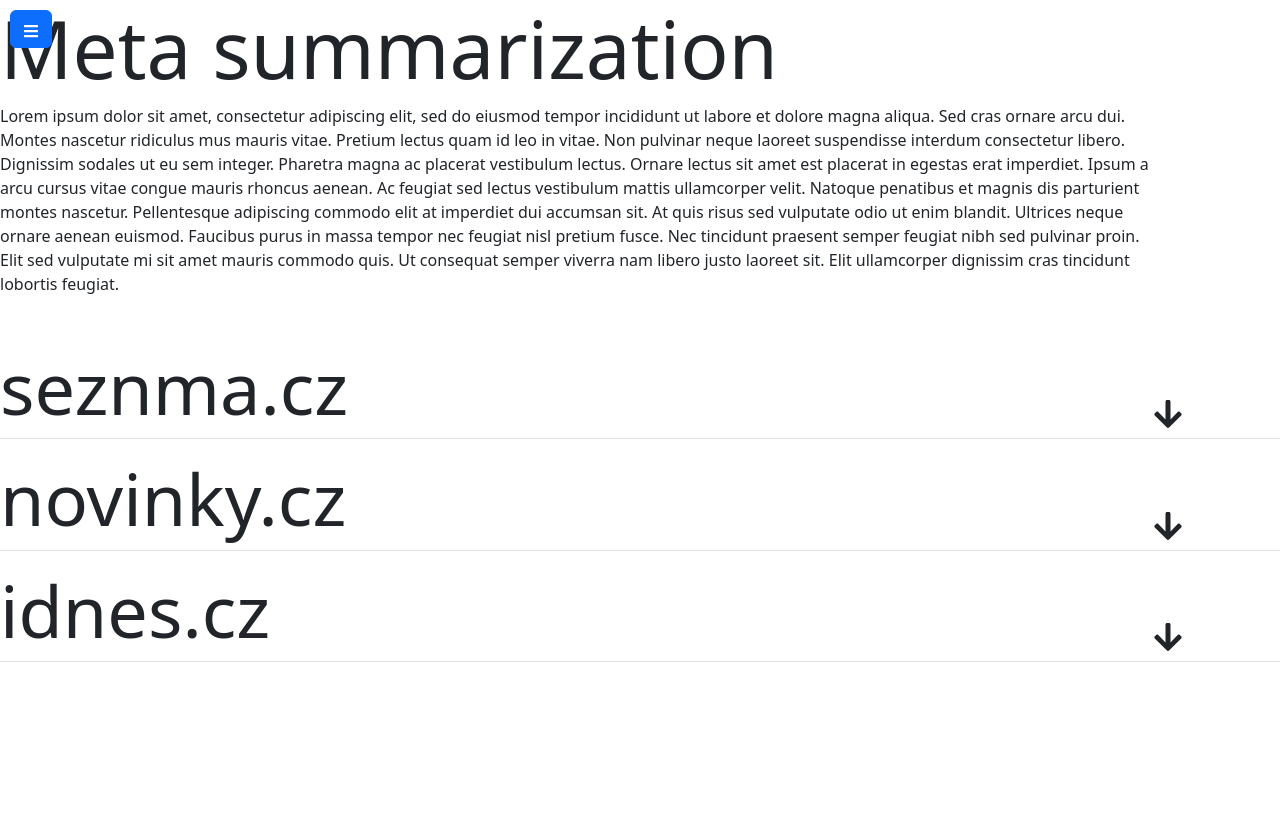
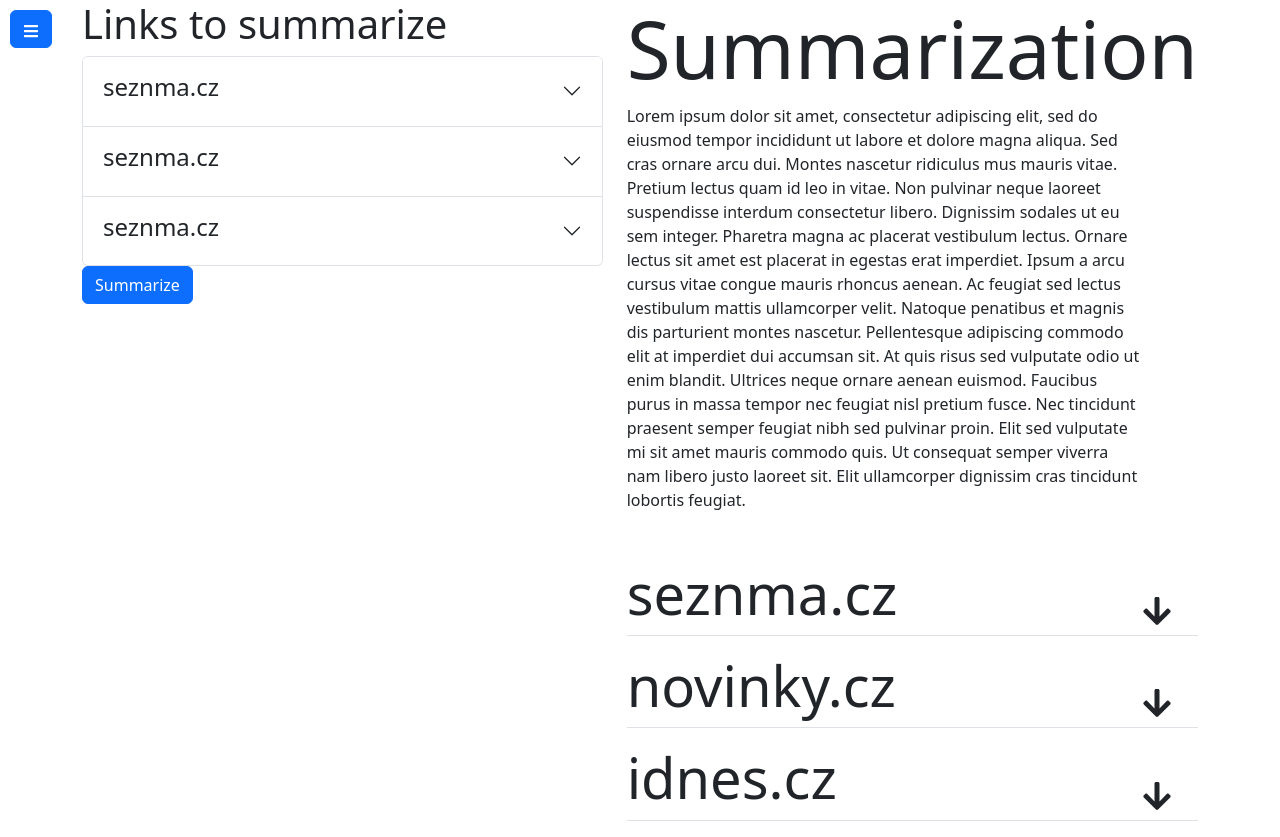
Before and after one commit to QuickRead/QuickRead, a Gatsby site: page /main_page in a window 1280 px wide. Before the commit the page ends 800 px from the top, so only its background shows below. Built offline with nearby package versions, Linux system fonts and the light colour scheme; Gatsby itself is replaced by a stand-in of ours.

Commit message:
Main page put together, summary request function

```diff
--- a/src/components/link_picker.tsx
+++ b/src/components/link_picker.tsx
@@ -20,10 +20,10 @@
 
 interface LinkPickerProps {
     sites: Array<Site>;
-    summarizeCbk: () => void;
+    summarizeCbk: (urls: Array<string>) => void;
 }
 
-export default class LinkPicker extends React.Component<LinkPickerProps> {
+export class LinkPicker extends React.Component<LinkPickerProps> {
     state: LinkPickerState;
 
     constructor(props: LinkPickerProps) {
--- a/src/components/summarizations.tsx
+++ b/src/components/summarizations.tsx
@@ -43,7 +43,7 @@
   return (
     <>
       <h1
-        className="display-2 border-bottom pb-2"
+        className="display-4 border-bottom pb-2"
         style={siteSummaryHeader}
         onClick={() => setOpen(open => !open)}
       >
@@ -70,7 +70,7 @@
   return (
     <div className="mb-5">
         <h1 className='display-1'>
-          Meta summarization
+          Summarization
         </h1>
       <p style={{width: '90%'}}>
         {props.text}
--- a/src/pages/main_page.tsx
+++ b/src/pages/main_page.tsx
@@ -3,9 +3,11 @@
 import { Site, SiteAdjustmentContext, SiteContext } from "../contexts/sites";
 import { BurgerMenu } from "../components/burger_menu";
 import { SitePicker } from "../components/site_picker";
+import { LinkPicker } from "../components/link_picker";
 
 import 'bootstrap/dist/css/bootstrap.min.css';
-import { ArticleSummarization, MetaSummarization, SiteSummarization } from "../components/summarizations";
+import { MetaSummarization, SiteSummarization } from "../components/summarizations";
+import { Col, Container, Row } from "react-bootstrap";
 
 const defaultSites = [
   {
@@ -66,14 +68,25 @@
     <main>
       <SiteContext.Provider value={sites} >
         <SiteAdjustmentContext.Provider value={
-          { add: addSite, remove: removeSite, set: setSites}
+          { add: addSite, remove: removeSite, set: setSites }
         }>
           <BurgerMenu title="Available source">
             <SitePicker />
           </BurgerMenu>
 
-          <MetaSummarization text="Lorem ipsum dolor sit amet, consectetur adipiscing elit, sed do eiusmod tempor incididunt ut labore et dolore magna aliqua. Sed cras ornare arcu dui. Montes nascetur ridiculus mus mauris vitae. Pretium lectus quam id leo in vitae. Non pulvinar neque laoreet suspendisse interdum consectetur libero. Dignissim sodales ut eu sem integer. Pharetra magna ac placerat vestibulum lectus. Ornare lectus sit amet est placerat in egestas erat imperdiet. Ipsum a arcu cursus vitae congue mauris rhoncus aenean. Ac feugiat sed lectus vestibulum mattis ullamcorper velit. Natoque penatibus et magnis dis parturient montes nascetur. Pellentesque adipiscing commodo elit at imperdiet dui accumsan sit. At quis risus sed vulputate odio ut enim blandit. Ultrices neque ornare aenean euismod. Faucibus purus in massa tempor nec feugiat nisl pretium fusce. Nec tincidunt praesent semper feugiat nibh sed pulvinar proin. Elit sed vulputate mi sit amet mauris commodo quis. Ut consequat semper viverra nam libero justo laoreet sit. Elit ullamcorper dignissim cras tincidunt lobortis feugiat." />
-          {site_summaries.map(s => <SiteSummarization key={s.site.url} {...s} />)}
+          <Container>
+            <Row>
+              <Col>
+                <LinkPicker sites={sites} />
+              </Col>
+              <Col>
+                <>
+                  <MetaSummarization text="Lorem ipsum dolor sit amet, consectetur adipiscing elit, sed do eiusmod tempor incididunt ut labore et dolore magna aliqua. Sed cras ornare arcu dui. Montes nascetur ridiculus mus mauris vitae. Pretium lectus quam id leo in vitae. Non pulvinar neque laoreet suspendisse interdum consectetur libero. Dignissim sodales ut eu sem integer. Pharetra magna ac placerat vestibulum lectus. Ornare lectus sit amet est placerat in egestas erat imperdiet. Ipsum a arcu cursus vitae congue mauris rhoncus aenean. Ac feugiat sed lectus vestibulum mattis ullamcorper velit. Natoque penatibus et magnis dis parturient montes nascetur. Pellentesque adipiscing commodo elit at imperdiet dui accumsan sit. At quis risus sed vulputate odio ut enim blandit. Ultrices neque ornare aenean euismod. Faucibus purus in massa tempor nec feugiat nisl pretium fusce. Nec tincidunt praesent semper feugiat nibh sed pulvinar proin. Elit sed vulputate mi sit amet mauris commodo quis. Ut consequat semper viverra nam libero justo laoreet sit. Elit ullamcorper dignissim cras tincidunt lobortis feugiat." />
+                  {site_summaries.map(s => <SiteSummarization key={s.site.url} {...s} />)}
+                </>
+              </Col>
+            </Row>
+          </Container>
         </SiteAdjustmentContext.Provider>
       </SiteContext.Provider>
     </main>
```
Also changed, not shown: src/services/summary.ts (added, +14 -0 lines).
